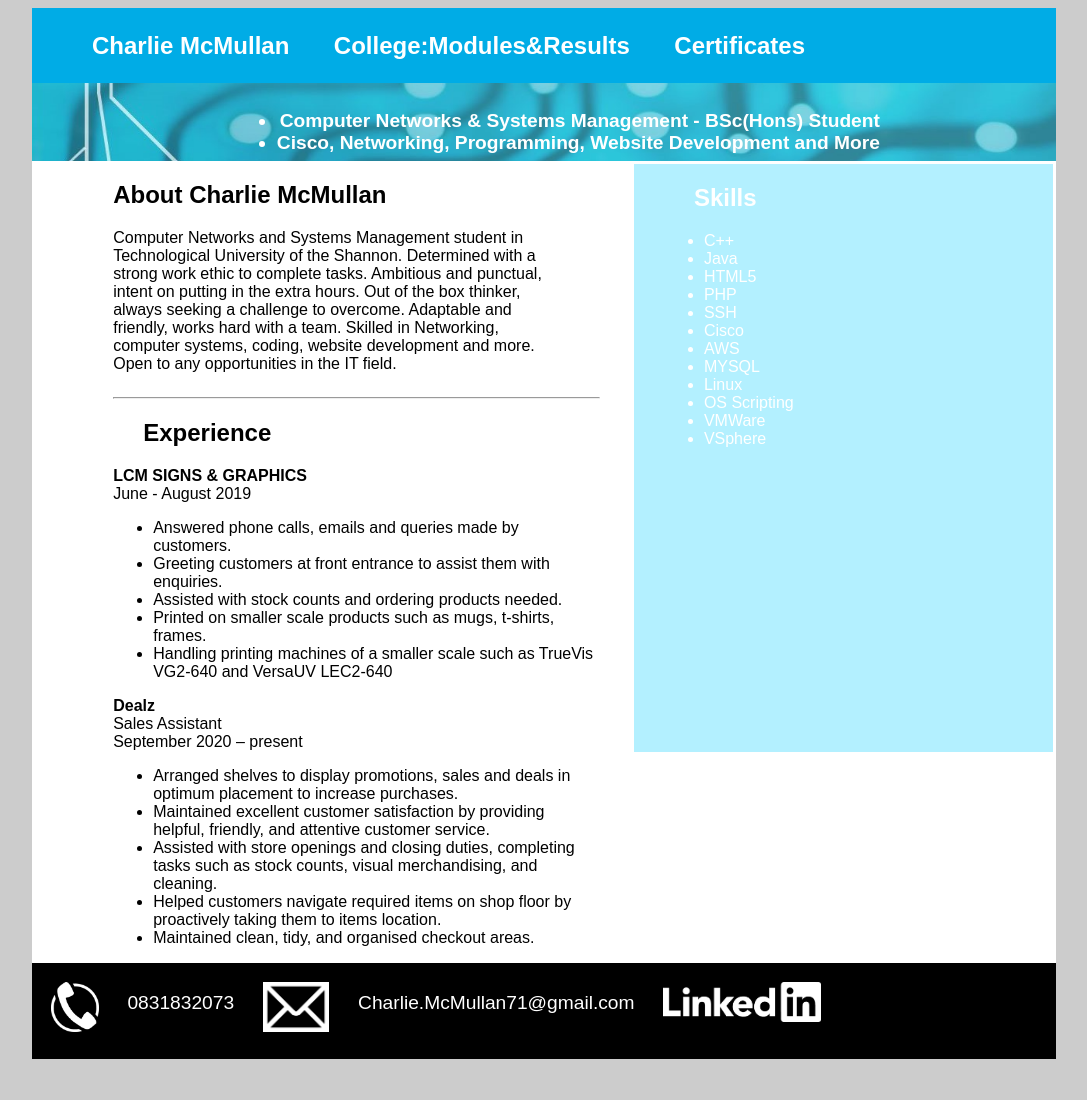
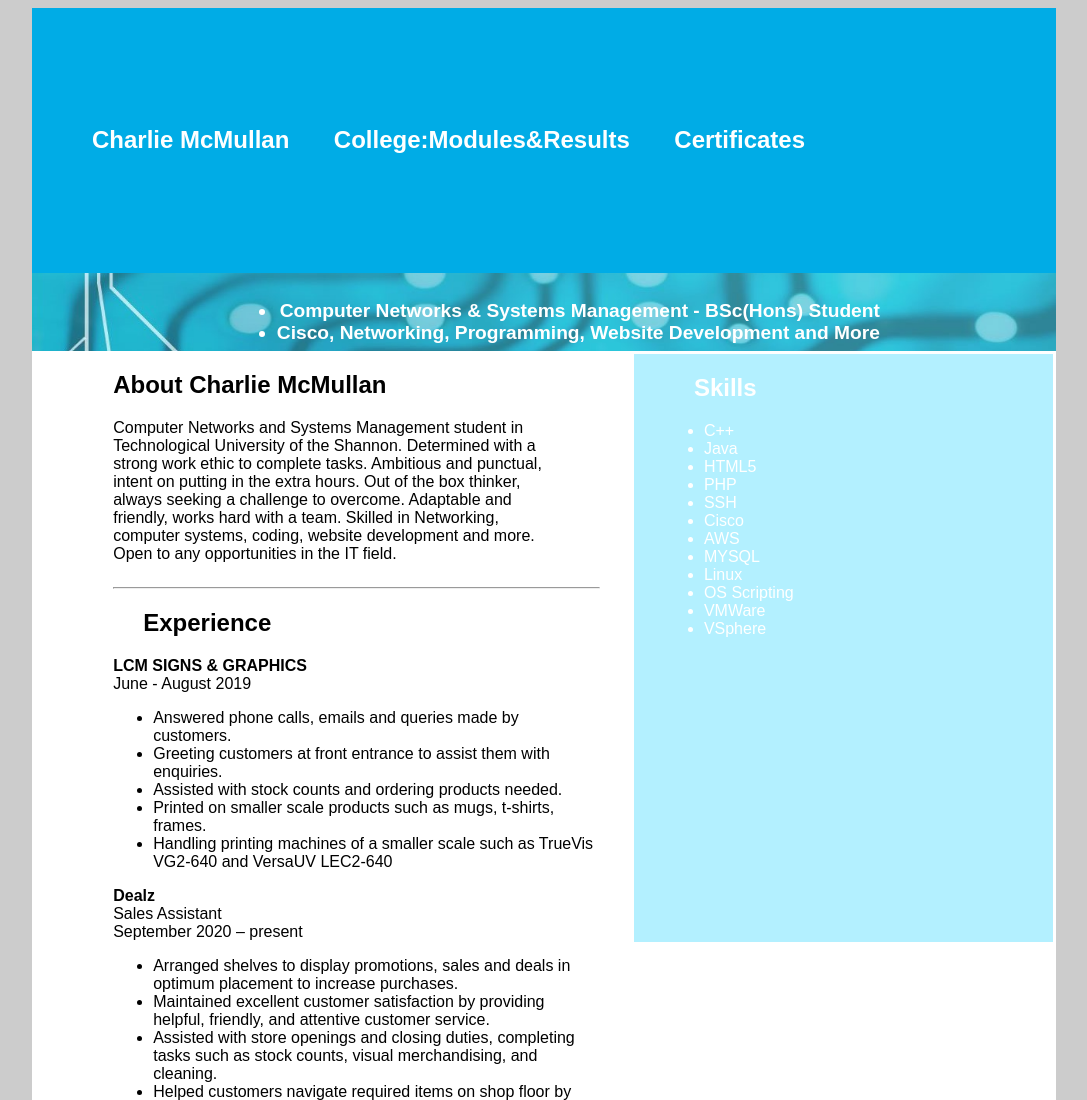
Before and after one commit to CharlieMcMullan/Charlie-McMullan-Curriculum-Vitae, a plain HTML site: page docs/index.html in a window 1280 px wide. Shown: the top 1100 px of the page, without its empty margins (96-1183 px from the left). Before the commit the page ends 1067 px from the top, so only its background shows below. Drawn offline with Linux system fonts and the light colour scheme.

Commit message:
Update style.css

```diff
--- a/docs/css/style.css
+++ b/docs/css/style.css
@@ -16,8 +16,8 @@ background-color:#cccccc;
 
 nav{
 	background-color: #00ace6;
-	padding-top:7.5px;
-	padding-bottom:7.5px;
+	padding-top:10%;
+	padding-bottom:10%;
 
 }
 nav ul{
@@ -99,7 +99,7 @@ footer{
 	font-size: 1.2em;
 	height: 5em;
 	display: flex;
-	width: 100%;
+	width: 80%;
 }
 
 #footerDiv{
```
